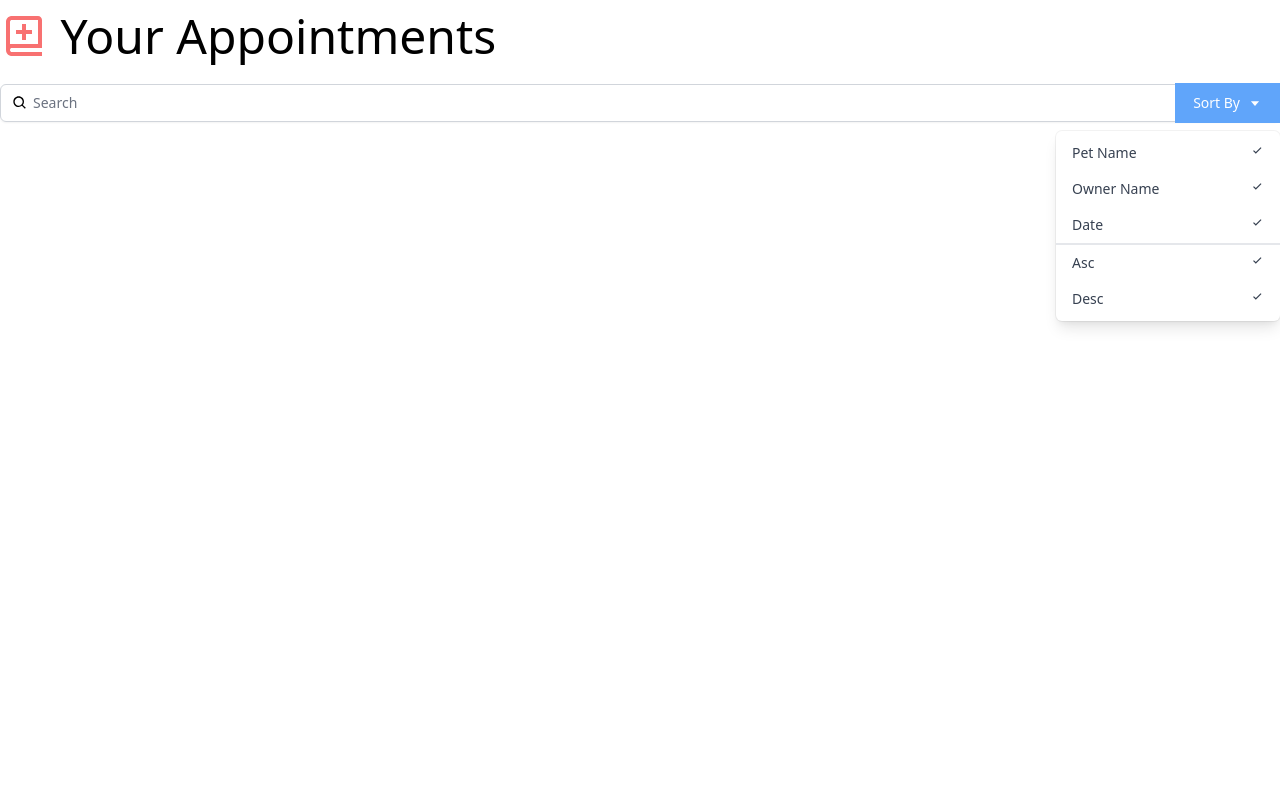
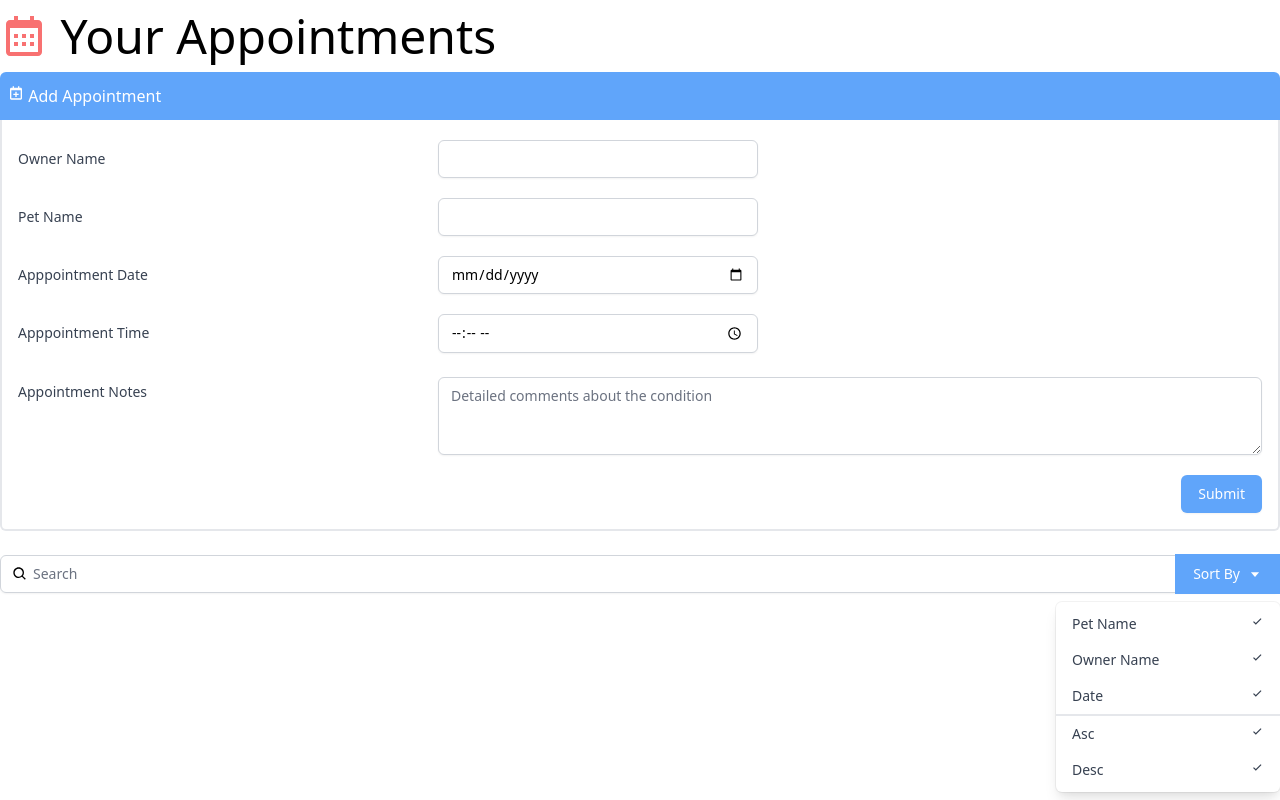
Before and after one commit to CanonMinds/react-interface, a React (Create React App) app: page / in a window 1280 px wide. Built offline with nearby package versions, Linux system fonts and the light colour scheme.

Commit message:
feature: added AddAppointment component

```diff
--- a/src/App.js
+++ b/src/App.js
@@ -1,11 +1,13 @@
-import { BiBookAdd } from 'react-icons/bi'
+import { BiCalendar } from 'react-icons/bi'
+import AddAppointment from './components/AddAppointment'
 import Search from './components/Search'
 
 function App() {
   return (
     <div className="App container mx-auto mt-3 font-thin">
-      <h1 className="text-5xl">
-        <BiBookAdd className="inline-block text-red-400 align-top"/> Your Appointments </h1>
+      <h1 className="text-5xl mb-3">
+        <BiCalendar className="inline-block text-red-400 align-top"/> Your Appointments </h1>
+        <AddAppointment />
         <Search />
     </div>
   );
--- /dev/null
+++ b/src/components/AddAppointment.js
@@ -0,0 +1,75 @@
+import { BiCalendarPlus } from "react-icons/bi";
+
+const AddAppointment = () => {
+    return(
+        <div>
+            <button className="bg-blue-400 text-white px-2 py-3 w-full text-left rounded-t-md">
+            <div><BiCalendarPlus className="inline-block align-text-top" />  Add Appointment</div>
+            </button>
+            <div className="border-r-2 border-b-2 border-l-2 border-light-blue-500 rounded-b-md pl-4 pr-4 pb-4">
+            <div className="sm:grid sm:grid-cols-3 sm:gap-4 sm:items-start  sm:pt-5">
+                <label htmlFor="ownerName" className="block text-sm font-medium text-gray-700 sm:mt-px sm:pt-2">
+                Owner Name
+                </label>
+                <div className="mt-1 sm:mt-0 sm:col-span-2">
+                <input type="text" name="ownerName" id="ownerName"
+                    className="max-w-lg block w-full shadow-sm focus:ring-indigo-500 focus:border-indigo-500 sm:max-w-xs sm:text-sm border-gray-300 rounded-md" />
+                </div>
+            </div>
+
+            <div className="sm:grid sm:grid-cols-3 sm:gap-4 sm:items-start  sm:pt-5">
+                <label htmlFor="petName" className="block text-sm font-medium text-gray-700 sm:mt-px sm:pt-2">
+                Pet Name
+                </label>
+                <div className="mt-1 sm:mt-0 sm:col-span-2">
+                <input type="text" name="petName" id="petName"
+                    className="max-w-lg block w-full shadow-sm focus:ring-indigo-500 focus:border-indigo-500 sm:max-w-xs sm:text-sm border-gray-300 rounded-md" />
+                </div>
+            </div>
+
+            <div className="sm:grid sm:grid-cols-3 sm:gap-4 sm:items-start  sm:pt-5">
+                <label htmlFor="aptDate" className="block text-sm font-medium text-gray-700 sm:mt-px sm:pt-2">
+                Apppointment Date
+                </label>
+                <div className="mt-1 sm:mt-0 sm:col-span-2">
+                <input type="date" name="aptDate" id="aptDate"
+                    className="max-w-lg block w-full shadow-sm focus:ring-indigo-500 focus:border-indigo-500 sm:max-w-xs sm:text-sm border-gray-300 rounded-md" />
+                </div>
+            </div>
+
+            <div className="sm:grid sm:grid-cols-3 sm:gap-4 sm:items-start  sm:pt-5">
+                <label htmlFor="aptTime" className="block text-sm font-medium text-gray-700 sm:mt-px sm:pt-2">
+                Apppointment Time
+                </label>
+                <div className="mt-1 sm:mt-0 sm:col-span-2">
+                <input type="time" name="aptTime" id="aptTime"
+                    className="max-w-lg block w-full shadow-sm focus:ring-indigo-500 focus:border-indigo-500 sm:max-w-xs sm:text-sm border-gray-300 rounded-md" />
+                </div>
+            </div>
+
+            <div className="sm:grid sm:grid-cols-3 sm:gap-4 sm:items-start  sm:pt-5">
+                <label htmlFor="aptNotes" className="block text-sm font-medium text-gray-700 sm:mt-px sm:pt-2">
+                Appointment Notes
+                </label>
+                <div className="mt-1 sm:mt-0 sm:col-span-2">
+                <textarea id="aptNotes" name="aptNotes" rows="3"
+                    className="shadow-sm focus:ring-indigo-500 focus:border-indigo-500 mt-1 block w-full sm:text-sm border-gray-300 rounded-md" placeholder="Detailed comments about the condition"></textarea>
+                </div>
+            </div>
+
+
+            <div className="pt-5">
+                <div className="flex justify-end">
+                <button type="submit" className="ml-3 inline-flex justify-center py-2 px-4 border border-transparent shadow-sm text-sm font-medium rounded-md text-white bg-blue-400 hover:bg-blue-700 focus:outline-none focus:ring-2 focus:ring-offset-2 focus:ring-blue-400">
+                    Submit
+                </button>
+                </div>
+            </div>
+            </div>
+        </div>
+    )
+}
+
+export default AddAppointment
+
+// Appointments Component JSX obtained from https://lnkd.in/gp3bUX7
```
